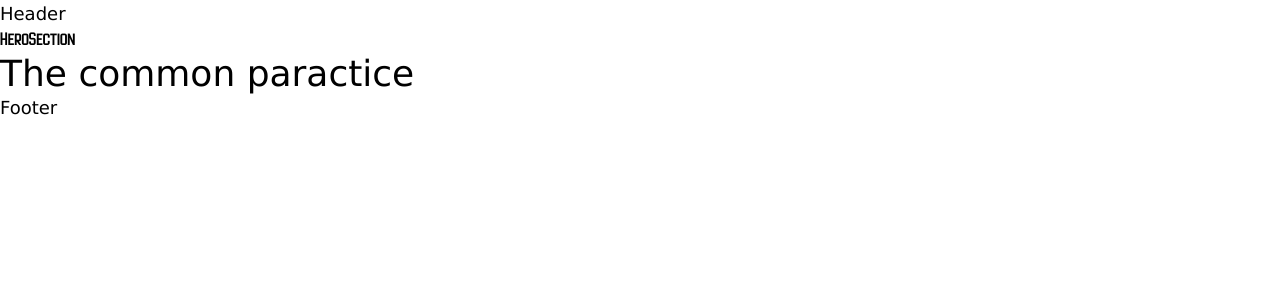
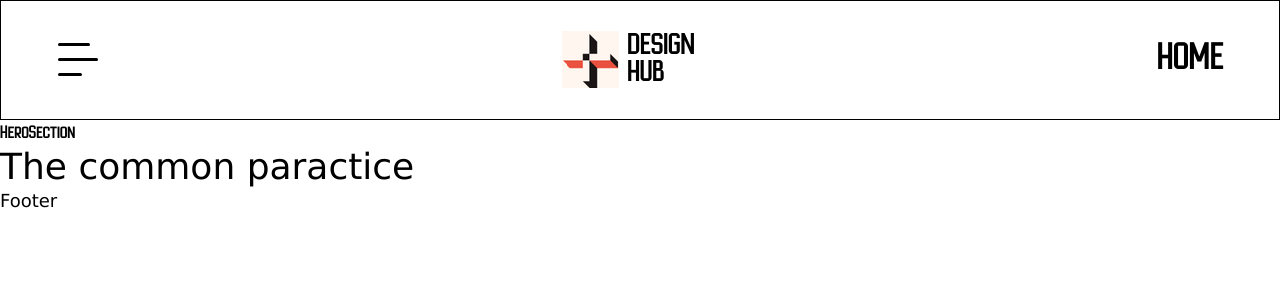
Before and after one commit to shibaram-brilliantlink/designhub_static, a Next.js app: page / in a window 1280 px wide. Shown: the top 300 px of the page. Built offline with nearby package versions, Linux system fonts and the light colour scheme.

Commit message:
Header finished

```diff
--- a/src/app/globals.css
+++ b/src/app/globals.css
@@ -10,6 +10,7 @@
 body {
   font-family: Verdana, Geneva, Tahoma, sans-serif;
   font-size: 1.125rem;
+  min-width: 320px;
 }
 
 .font-cheaps {
@@ -25,11 +26,24 @@ body {
 .font-55 {
   font-size: 55px;
 }
+.font-46 {
+  font-size: clamp(1.875rem, 1.7011rem + 0.8696vw, 2.875rem);
+}
 .font-30 {
-  font-size: 30px;
+  font-size: 1.875rem;
+  line-height: 0.9;
 }
 .header-font {
   font-family: var(--font-cheaps);
   font-size: 230px;
 }
 /* Range 90, 70, 60, 55, 46, 24, 20, 18, 14 */
+
+.c_pad {
+  padding-inline: 1rem;
+}
+@media (min-width: 768px) {
+  .c_pad {
+    padding-inline: 3.4375rem;
+  }
+}
--- a/src/components/Header.jsx
+++ b/src/components/Header.jsx
@@ -1,5 +1,19 @@
-import React from "react";
-
 export default function Header() {
-  return <div>Header</div>;
+  return (
+    <header className="c_pad py-[24px] md:py-[30px] w-full font-cheaps border border-black flex justify-between items-center">
+      <div className="menu p-[2px]">
+        <span className="w-8 h-[3px] block mb-[12px] bg-black rounded-lg"></span>
+        <span className="w-10 h-[3px] block mb-[12px] bg-black  rounded-lg"></span>
+        <span className="w-6 h-[3px] block bg-black rounded-lg"></span>
+      </div>
+      <div className="logo flex items-center gap-1 md:gap-2">
+        <img src="./logo.png" alt="logo" />
+        <div className="font-30">
+          DESIGN <br />
+          HUB
+        </div>
+      </div>
+      <div className="font-46 self-end hidden md:block">HOME</div>
+    </header>
+  );
 }
```
Also changed, not shown: public/logo.png (added).
